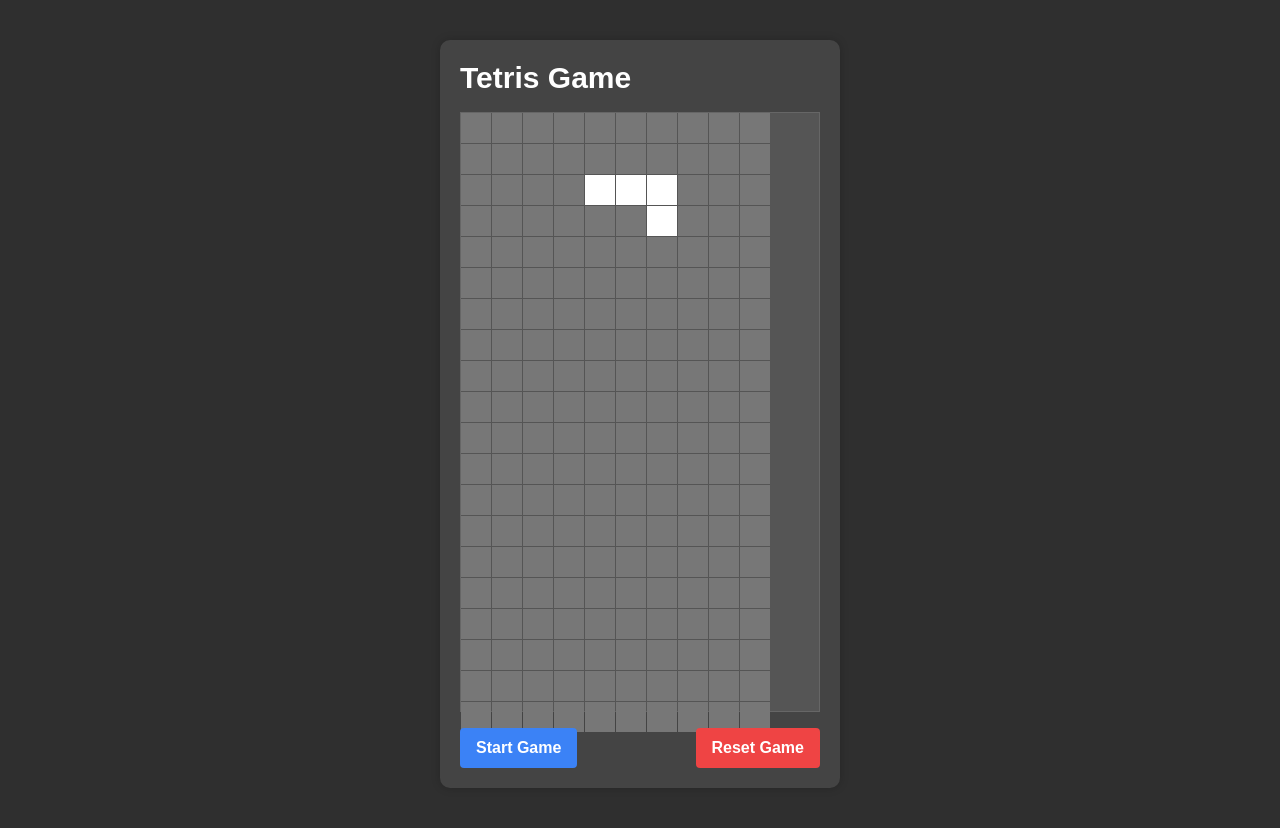
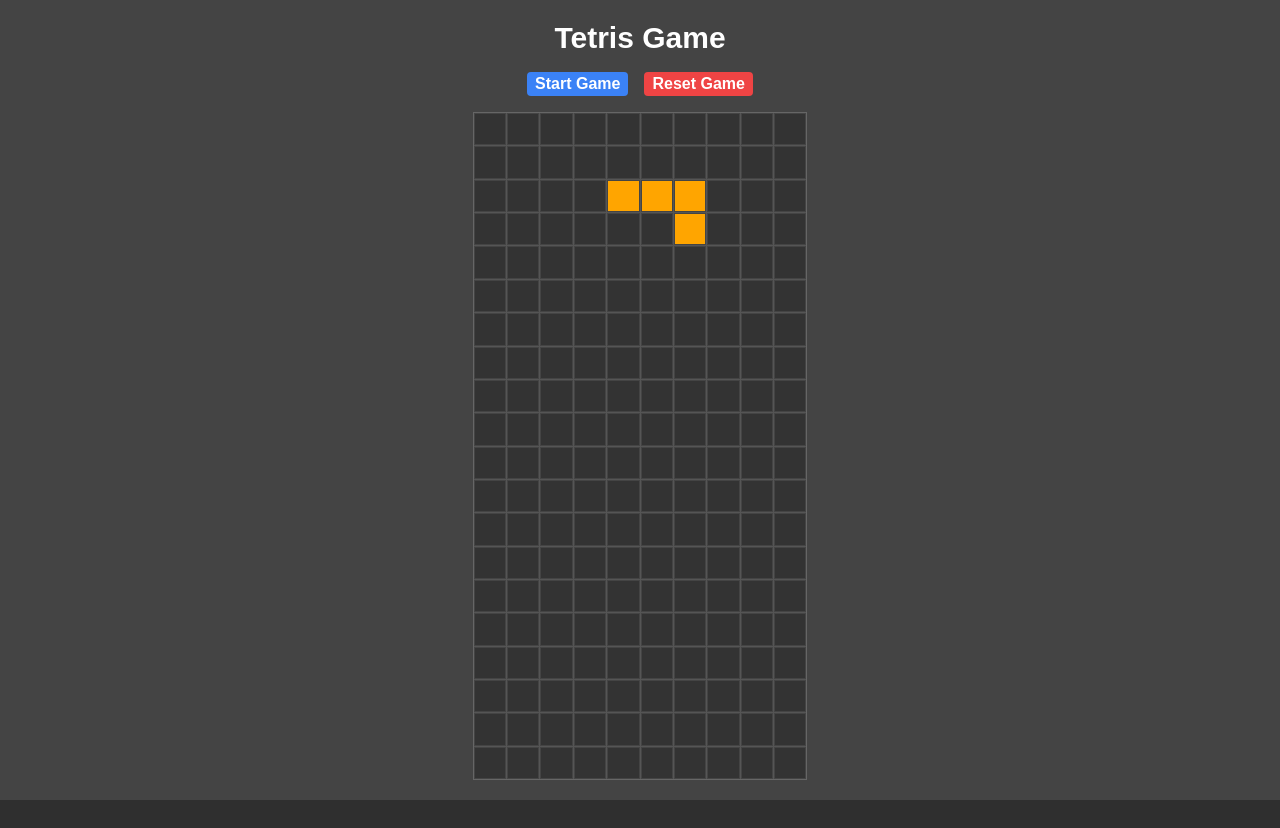
Before and after one commit to hendraskommt2024/tetris, a plain HTML site: page index.html in a window 1280 px wide. Both pictures are taken after a click on the button "Start Game". After the commit the page ends 800 px from the top, so only its background shows below. Drawn offline with nearby package versions, Linux system fonts and the light colour scheme.

Commit message:
Update index.html

```diff
--- a/index.html
+++ b/index.html
@@ -1,8 +1,8 @@
 <!DOCTYPE html>
 <html lang="en">
   <head>
-    <meta charset="UTF-8">
-    <meta name="viewport" content="width=device-width, initial-scale=1.0">
+    <meta charset="UTF-8" />
+    <meta name="viewport" content="width=device-width, initial-scale=1.0" />
     <title>Tetris Game</title>
     <script src="https://cdn.tailwindcss.com"></script>
     <style>
@@ -11,31 +11,45 @@
         background-color: #2f2f2f;
         color: #fff;
         font-family: Arial, sans-serif;
+        margin: 0;
+        padding: 0;
+        height: 100vh;
+        overflow: hidden;
       }
+
+      /* Update the game-container styles */
       .game-container {
-            max-width: 400px;
-            margin: 40px auto;
+        max-width: 100%;
+        height: 100vh;
+        margin: 0 auto;
         padding: 20px;
         background-color: #444;
-            border-radius: 10px;
-            box-shadow: 0 0 10px rgba(0, 0, 0, 0.2);
+        display: flex;
+        flex-direction: column;
       }
+
+      /* Update the game-board styles */
       .game-board {
         display: grid;
-            grid-template-columns: repeat(10, 30px);
-            grid-template-rows: repeat(20, 30px);
+        grid-template-columns: repeat(10, 1fr);
+        grid-template-rows: repeat(20, 1fr);
         gap: 1px;
-            width: 100%;
-            height: 600px;
+        flex: 1;
         background-color: #555;
         border: 1px solid #666;
+        margin: 0 auto;
+        aspect-ratio: 1/2;
+        height: calc(100vh - 120px); /* Account for header and buttons */
       }
+
       .block {
         width: 100%;
         height: 100%;
-            background-color: #777;
+        background-color: #333;
         aspect-ratio: 1;
+        border: 1px solid #444;
       }
+
       .block.active {
         background-color: #fff;
       }
@@ -43,89 +57,106 @@
   </head>
   <body>
     <div class="game-container">
+      <div class="text-center mb-4">
         <h1 class="text-3xl font-bold mb-4">Tetris Game</h1>
+        <div class="flex justify-center gap-4">
+          <button
+            class="bg-blue-500 hover:bg-blue-700 text-white font-bold px-2 rounded"
+            id="start-button"
+          >
+            Start Game
+          </button>
+          <button
+            class="bg-red-500 hover:bg-red-700 text-white font-bold px-2 rounded"
+            id="reset-button"
+          >
+            Reset Game
+          </button>
+        </div>
+      </div>
       <div class="game-board" id="game-board"></div>
-        <div class="flex justify-between mt-4">
-            <button class="bg-blue-500 hover:bg-blue-700 text-white font-bold py-2 px-4 rounded" id="start-button">Start Game</button>
-            <button class="bg-red-500 hover:bg-red-700 text-white font-bold py-2 px-4 rounded" id="reset-button">Reset Game</button>
-        </div>
     </div>
 
     <script>
       // Get the game board element
-        const gameBoard = document.getElementById('game-board');
+      const gameBoard = document.getElementById("game-board");
 
       // Define the Tetris pieces
       const pieces = [
         {
           shape: [
             [1, 1],
-                    [1, 1]
+            [1, 1],
           ],
           width: 2,
           height: 2,
           x: 0,
-                y: 0
+          y: 0,
+          color: "#FFD700", // Yellow for square
         },
         {
-                shape: [
-                    [1, 1, 1, 1]
-                ],
+          shape: [[1, 1, 1, 1]],
           width: 4,
           height: 1,
           x: 0,
-                y: 0
+          y: 0,
+          color: "#00FFFF", // Cyan for I piece
         },
         {
           shape: [
             [1, 1, 0],
-                    [0, 1, 1]
+            [0, 1, 1],
           ],
           width: 3,
           height: 2,
           x: 0,
-                y: 0
+          y: 0,
+          color: "#FF0000", // Red for Z piece
         },
         {
           shape: [
             [0, 1, 1],
-                    [1, 1, 0]
+            [1, 1, 0],
           ],
           width: 3,
           height: 2,
           x: 0,
-                y: 0
+          y: 0,
+          color: "#00FF00", // Green for S piece
         },
         {
           shape: [
             [1, 1, 1],
-                    [0, 1, 0]
+            [0, 1, 0],
           ],
           width: 3,
           height: 2,
           x: 0,
-                y: 0
+          y: 0,
+          color: "#800080", // Purple for T piece
         },
         {
           shape: [
             [1, 1, 1],
-                    [1, 0, 0]
+            [1, 0, 0],
           ],
           width: 3,
           height: 2,
           x: 0,
-                y: 0
+          y: 0,
+          color: "#0000FF", // Blue for L piece
         },
         {
           shape: [
             [1, 1, 1],
-                    [0, 0, 1]
+            [0, 0, 1],
           ],
           width: 3,
           height: 2,
           x: 0,
-                y: 0
-            }
+          y: 0,
+          color: "#FFA500", // Orange for J piece
+        },
       ];
 
       // Define the game state
@@ -133,30 +164,40 @@
         score: 0,
         level: 1,
         lines: 0,
-            board: Array(20).fill(0).map(() => Array(10).fill(0)),
+        board: Array(20)
+          .fill(0)
+          .map(() => Array(10).fill(0)),
         currentPiece: null,
-            nextPiece: null
+        nextPiece: null,
       };
 
       // Function to draw the game board
       function drawBoard() {
-            gameBoard.innerHTML = '';
+        gameBoard.innerHTML = "";
         for (let i = 0; i < 20; i++) {
           for (let j = 0; j < 10; j++) {
-                    const block = document.createElement('div');
-                    block.classList.add('block');
-                    if (currentState.board[i][j] === 1) {
-                        block.classList.add('active');
+            const block = document.createElement("div");
+            block.classList.add("block");
+            if (currentState.board[i][j]) {
+              block.style.backgroundColor = currentState.board[i][j];
             }
             gameBoard.appendChild(block);
           }
         }
         if (currentState.currentPiece) {
           for (let i = 0; i < currentState.currentPiece.shape.length; i++) {
-                    for (let j = 0; j < currentState.currentPiece.shape[i].length; j++) {
+            for (
+              let j = 0;
+              j < currentState.currentPiece.shape[i].length;
+              j++
+            ) {
               if (currentState.currentPiece.shape[i][j] === 1) {
-                            const block = gameBoard.children[(currentState.currentPiece.y + i) * 10 + (currentState.currentPiece.x + j)];
-                            block.classList.add('active');
+                const block =
+                  gameBoard.children[
+                    (currentState.currentPiece.y + i) * 10 +
+                      (currentState.currentPiece.x + j)
+                  ];
+                block.style.backgroundColor = currentState.currentPiece.color;
               }
             }
           }
@@ -165,87 +206,128 @@
 
       // Function to start the game
       function startGame() {
-            // Initialize the game state
+        // Initialize the game state with null values instead of 0
         currentState.score = 0;
         currentState.level = 1;
         currentState.lines = 0;
-            currentState.board = Array(20).fill(0).map(() => Array(10).fill(0));
-            currentState.currentPiece = getRandomPiece();
-            currentState.currentPiece.x = 5 - Math.floor(currentState.currentPiece.width / 2);
+        currentState.board = Array(20)
+          .fill(null)
+          .map(() => Array(10).fill(null));
+
+        // Create a deep copy of the random piece to avoid reference issues
+        currentState.currentPiece = JSON.parse(
+          JSON.stringify(getRandomPiece())
+        );
+        currentState.currentPiece.x =
+          5 - Math.floor(currentState.currentPiece.width / 2);
         currentState.currentPiece.y = 0;
-            currentState.nextPiece = getRandomPiece();
 
-            // Draw the game board
+        // Initialize the next piece
+        currentState.nextPiece = JSON.parse(JSON.stringify(getRandomPiece()));
+
+        // Clear any existing intervals
+        if (window.gameInterval) {
+          clearInterval(window.gameInterval);
+        }
+
+        // Draw the initial board
         drawBoard();
 
         // Start the game loop
-            setInterval(gameLoop, 1000);
+        window.gameInterval = setInterval(() => {
+          moveDown();
+        }, 1000);
       }
 
       // Function to reset the game
       function resetGame() {
-            // Reset the game state
+        if (window.gameInterval) {
+          clearInterval(window.gameInterval);
+        }
         currentState.score = 0;
         currentState.level = 1;
         currentState.lines = 0;
-            currentState.board = Array(20).fill(0).map(() => Array(10).fill(0));
+        currentState.board = Array(20)
+          .fill(null)
+          .map(() => Array(10).fill(null));
         currentState.currentPiece = null;
         currentState.nextPiece = null;
 
-            // Draw the game board
         drawBoard();
       }
 
       // Function to get a random Tetris piece
       function getRandomPiece() {
-            return pieces[Math.floor(Math.random() * pieces.length)];
+        return JSON.parse(
+          JSON.stringify(pieces[Math.floor(Math.random() * pieces.length)])
+        );
       }
 
       // Function to move the current piece down
       function moveDown() {
-            // Check if the piece can move down
+        if (!currentState.currentPiece) return;
+
         if (canMoveDown()) {
-                // Move the piece down
           currentState.currentPiece.y++;
-                drawBoard();
         } else {
-                // Add the piece to the board
+          // Lock the piece in place
           for (let i = 0; i < currentState.currentPiece.shape.length; i++) {
-                    for (let j = 0; j < currentState.currentPiece.shape[i].length; j++) {
+            for (
+              let j = 0;
+              j < currentState.currentPiece.shape[i].length;
+              j++
+            ) {
               if (currentState.currentPiece.shape[i][j] === 1) {
-                            currentState.board[currentState.currentPiece.y + i][currentState.currentPiece.x + j] = 1;
+                const y = currentState.currentPiece.y + i;
+                const x = currentState.currentPiece.x + j;
+                if (y >= 0 && y < 20 && x >= 0 && x < 10) {
+                  currentState.board[y][x] = currentState.currentPiece.color;
+                }
               }
             }
           }
 
-                // Check for lines to clear
           checkLines();
 
+          // Check for game over
+          if (currentState.currentPiece.y <= 0) {
+            clearInterval(window.gameInterval);
+            alert("Game Over! Your score: " + currentState.score);
+            resetGame();
+            return;
+          }
+
           // Get a new piece
-                currentState.currentPiece = currentState.nextPiece;
-                currentState.currentPiece.x = 5 - Math.floor(currentState.currentPiece.width / 2);
+          currentState.currentPiece = JSON.parse(
+            JSON.stringify(currentState.nextPiece)
+          );
+          currentState.currentPiece.x =
+            5 - Math.floor(currentState.currentPiece.width / 2);
           currentState.currentPiece.y = 0;
           currentState.nextPiece = getRandomPiece();
+        }
         drawBoard();
-            }
       }
 
       // Function to check if the piece can move down
       function canMoveDown() {
-            // Check if the piece is at the bottom of the board
-            if (currentState.currentPiece.y + currentState.currentPiece.height >= 20) {
-                return false;
-            }
+        if (!currentState.currentPiece) return false;
 
-            // Check if the piece collides with any blocks
         for (let i = 0; i < currentState.currentPiece.shape.length; i++) {
           for (let j = 0; j < currentState.currentPiece.shape[i].length; j++) {
-                    if (currentState.currentPiece.shape[i][j] === 1 && currentState.board[currentState.currentPiece.y + i + 1][currentState.currentPiece.x + j] === 1) {
+            if (currentState.currentPiece.shape[i][j] === 1) {
+              const nextY = currentState.currentPiece.y + i + 1;
+              const currentX = currentState.currentPiece.x + j;
+
+              // Check bottom boundary
+              if (nextY >= 20) return false;
+
+              // Check collision with locked pieces
+              if (nextY >= 0 && currentState.board[nextY][currentX])
                 return false;
             }
           }
         }
-
         return true;
       }
 
@@ -255,7 +337,7 @@
         for (let i = 0; i < 20; i++) {
           let fullLine = true;
           for (let j = 0; j < 10; j++) {
-                    if (currentState.board[i][j] === 0) {
+            if (!currentState.board[i][j]) {
               fullLine = false;
               break;
             }
@@ -264,7 +346,7 @@
           if (fullLine) {
             // Clear the line
             currentState.board.splice(i, 1);
-                    currentState.board.unshift(Array(10).fill(0));
+            currentState.board.unshift(Array(10).fill(null));
 
             // Increase the score and level
             currentState.score++;
@@ -281,24 +363,24 @@
       // Function to handle key presses
       function handleKeyPress(event) {
         switch (event.key) {
-                case 'ArrowDown':
+          case "ArrowDown":
             moveDown();
             break;
-                case 'ArrowLeft':
+          case "ArrowLeft":
             // Move the piece left
             if (canMoveLeft()) {
               currentState.currentPiece.x--;
               drawBoard();
             }
             break;
-                case 'ArrowRight':
+          case "ArrowRight":
             // Move the piece right
             if (canMoveRight()) {
               currentState.currentPiece.x++;
               drawBoard();
             }
             break;
-                case 'ArrowUp':
+          case "ArrowUp":
             // Rotate the piece
             rotatePiece();
             break;
@@ -315,7 +397,12 @@
         // Check if the piece collides with any blocks
         for (let i = 0; i < currentState.currentPiece.shape.length; i++) {
           for (let j = 0; j < currentState.currentPiece.shape[i].length; j++) {
-                    if (currentState.currentPiece.shape[i][j] === 1 && currentState.board[currentState.currentPiece.y + i][currentState.currentPiece.x - 1 + j] === 1) {
+            if (
+              currentState.currentPiece.shape[i][j] === 1 &&
+              currentState.board[currentState.currentPiece.y + i][
+                currentState.currentPiece.x - 1 + j
+              ] === 1
+            ) {
               return false;
             }
           }
@@ -327,14 +414,22 @@
       // Function to check if the piece can move right
       function canMoveRight() {
         // Check if the piece is at the right edge of the board
-            if (currentState.currentPiece.x + currentState.currentPiece.width >= 10) {
+        if (
+          currentState.currentPiece.x + currentState.currentPiece.width >=
+          10
+        ) {
           return false;
         }
 
         // Check if the piece collides with any blocks
         for (let i = 0; i < currentState.currentPiece.shape.length; i++) {
           for (let j = 0; j < currentState.currentPiece.shape[i].length; j++) {
-                    if (currentState.currentPiece.shape[i][j] === 1 && currentState.board[currentState.currentPiece.y + i][currentState.currentPiece.x + 1 + j] === 1) {
+            if (
+              currentState.currentPiece.shape[i][j] === 1 &&
+              currentState.board[currentState.currentPiece.y + i][
+                currentState.currentPiece.x + 1 + j
+              ] === 1
+            ) {
               return false;
             }
           }
@@ -349,7 +444,11 @@
         const rotatedShape = [];
         for (let i = 0; i < currentState.currentPiece.shape[0].length; i++) {
           rotatedShape.push([]);
-                for (let j = currentState.currentPiece.shape.length - 1; j >= 0; j--) {
+          for (
+            let j = currentState.currentPiece.shape.length - 1;
+            j >= 0;
+            j--
+          ) {
             rotatedShape[i].push(currentState.currentPiece.shape[j][i]);
           }
         }
@@ -366,16 +465,22 @@
 
       // Function to handle the game loop
       function gameLoop() {
-            // Move the current piece down
+        const speed = 1000 - (currentState.level - 1) * 100; // Speed increases with level
+        setInterval(() => {
           moveDown();
+        }, speed);
       }
 
       // Add event listeners for the start and reset buttons
-        document.getElementById('start-button').addEventListener('click', startGame);
-        document.getElementById('reset-button').addEventListener('click', resetGame);
+      document
+        .getElementById("start-button")
+        .addEventListener("click", startGame);
+      document
+        .getElementById("reset-button")
+        .addEventListener("click", resetGame);
 
       // Add event listener for key presses
-        document.addEventListener('keydown', handleKeyPress);
+      document.addEventListener("keydown", handleKeyPress);
     </script>
   </body>
 </html>
```
Lines whose indentation alone changed are shown as unchanged.
